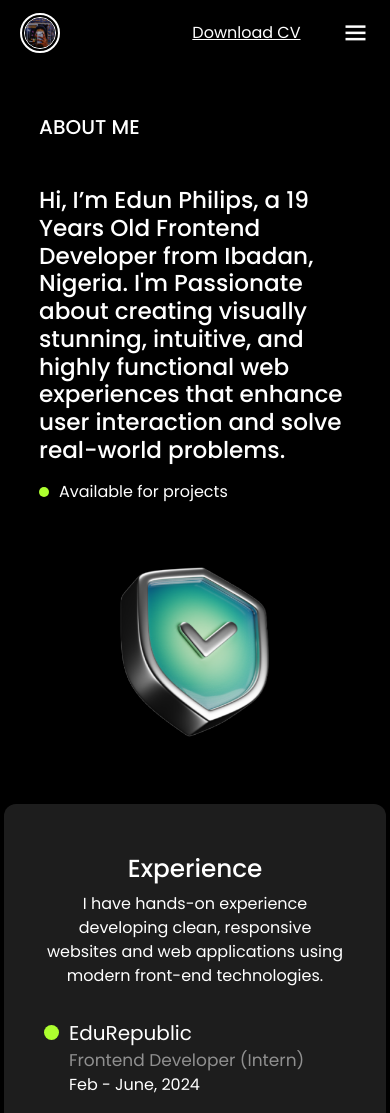
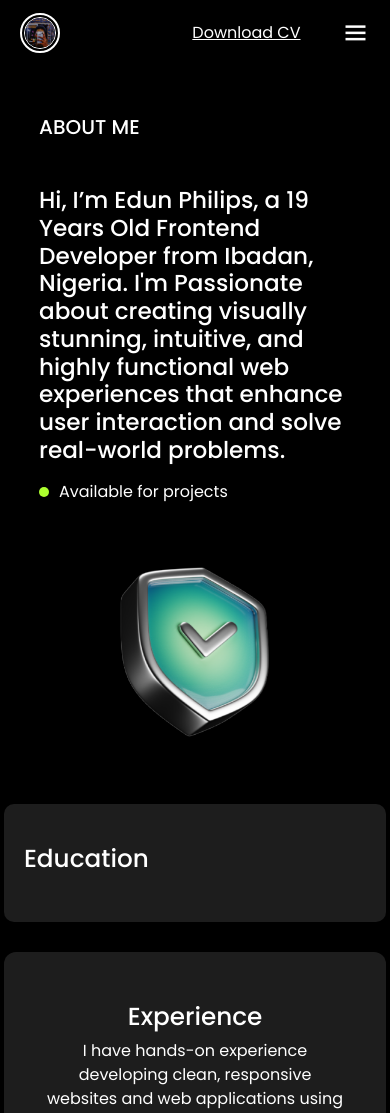
Before and after one commit to dev-philips/portfolio, a React (Vite) app: page /about-me in a window 390 px wide. Shown: the top 1113 px of the page. Built offline with nearby package versions, Linux system fonts and the light colour scheme; a web font is replaced by a local one.

Commit message:
mo ya werey gan

```diff
--- /dev/null
+++ b/src/components/EducationComp.jsx
@@ -0,0 +1,18 @@
+import React from 'react'
+import '../css/education-comp.css'
+
+const EducationComp = ({ education }) => {
+  return (
+    <div className='education-comp'>
+      <div className="ec-head">
+        <h2>Education</h2>
+      </div>
+
+      <div className='ec-body'>
+        {education}
+      </div>
+    </div>
+  )
+}
+
+export default EducationComp
--- /dev/null
+++ b/src/css/education-comp.css
@@ -0,0 +1,22 @@
+:root {
+  --orange: #ff7e5f;
+  --yellow: #F4B400;
+  --sec-bg: #1d1d1d;
+  --grey-text: #ccc0c0;
+}
+
+.education-comp {
+  background-color: var(--sec-bg);
+  color: white;
+  padding: 40px 20px;
+  margin: 30px auto;
+  width: 90%;
+  border-radius: 30px;
+}
+
+@media (max-width: 767px) {
+  .education-comp {
+    border-radius: 10px;
+    width: 98%;
+  }
+}
--- a/src/pages/AboutMe.jsx
+++ b/src/pages/AboutMe.jsx
@@ -7,11 +7,16 @@ import CallToAction from '../components/CallToAction'
 
 
 import verified_image from '../assets/images/verified-2.png'
+import EducationComp from '../components/EducationComp'
 
 const AboutMe = () => {
   return (
     <>
       <OtherHero theText={`Hi, I’m Edun Philips, a 19 Years Old Frontend Developer from Ibadan, Nigeria. I'm Passionate about creating visually stunning, intuitive, and highly functional web experiences that enhance user interaction and solve real-world problems.`} theSub={''} theImg={verified_image} />
+
+      <EducationComp>
+
+      </EducationComp>
 
       <ExperienceComp>
         <OneExperience />
```
Also changed, not shown: src/components/OneEducation.jsx (added, +21 -0 lines), src/css/one-education.css (added).
